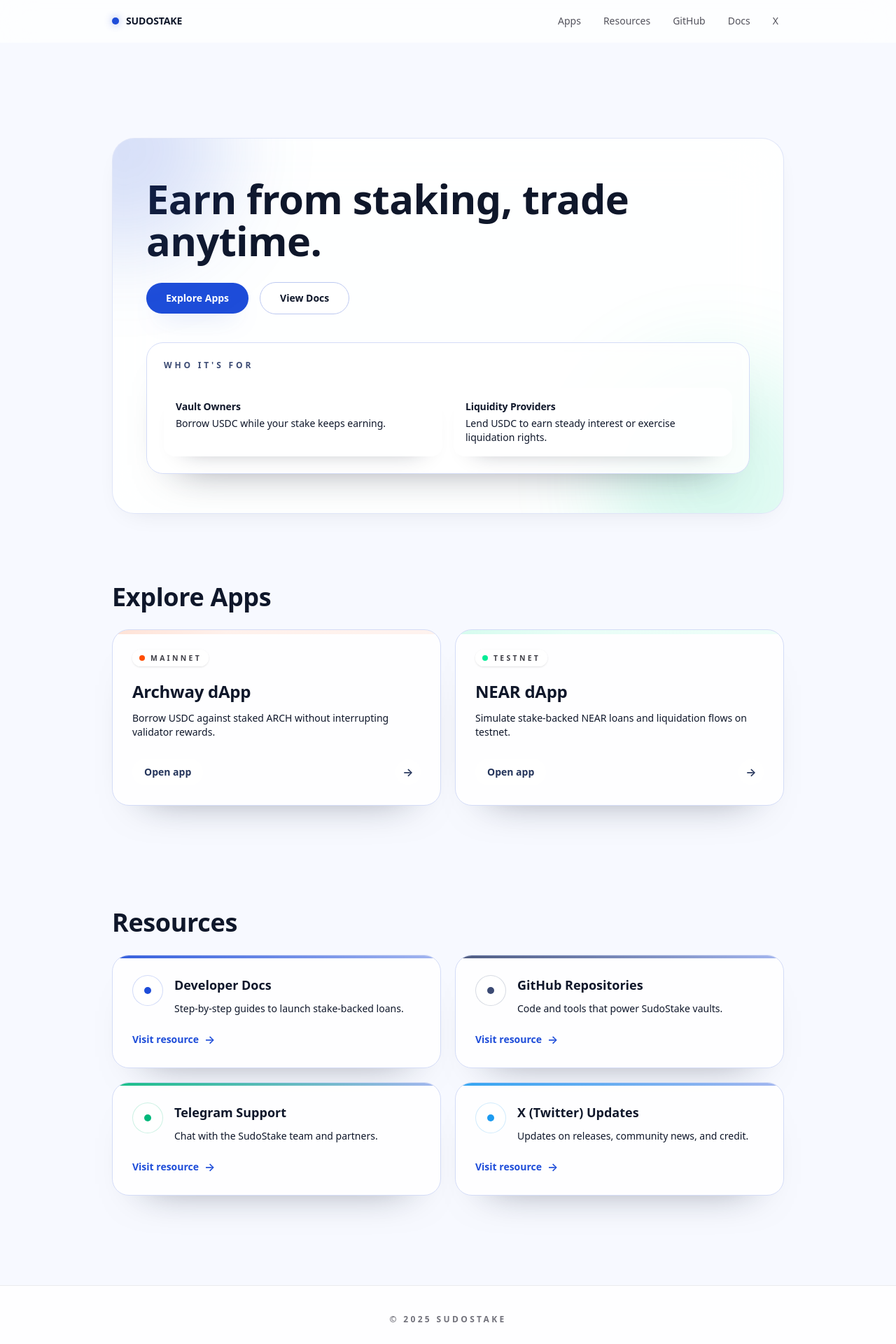
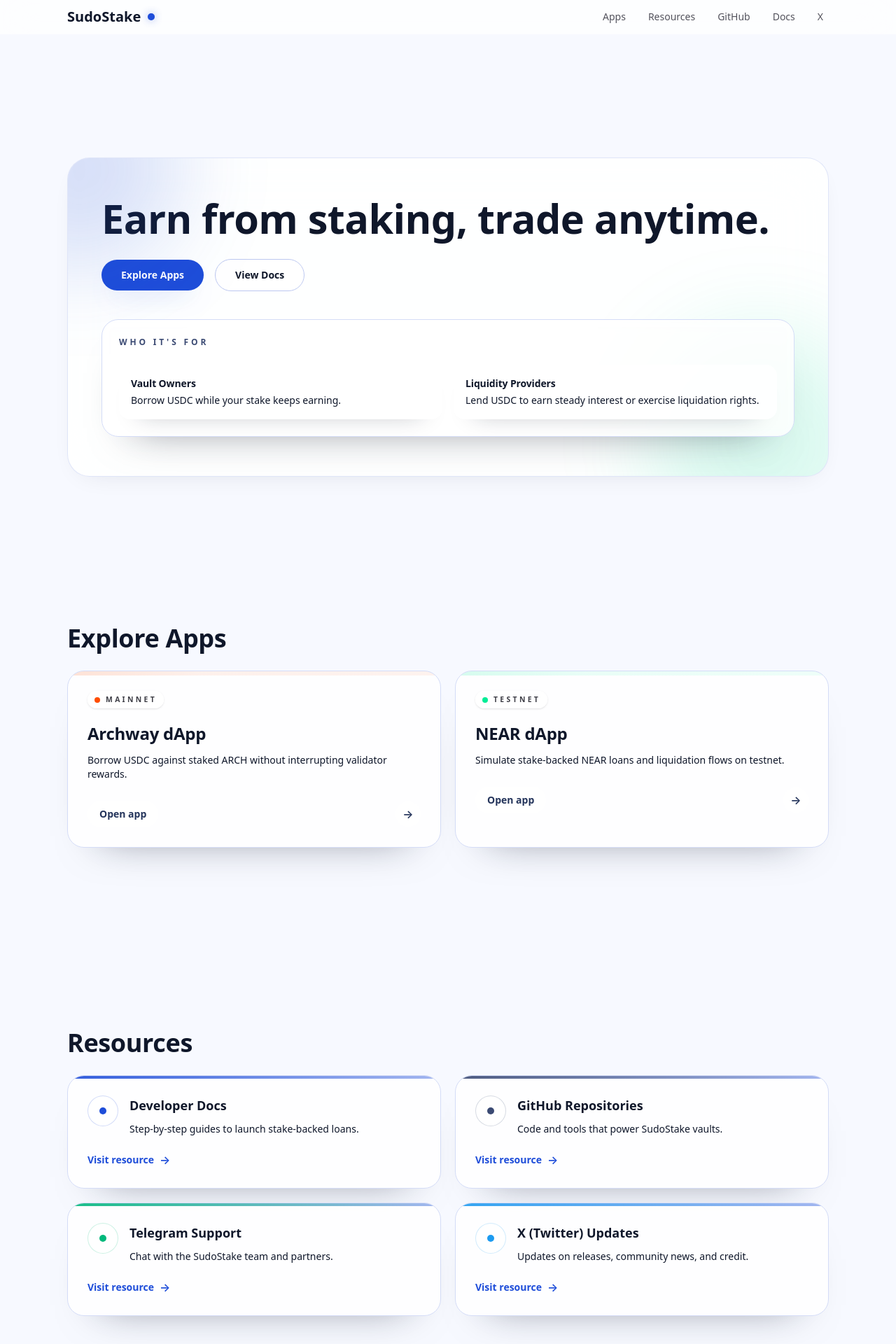
Before and after one commit to sudostake/sudostake_web, a Next.js app: page / in a window 1280 px wide. Shown: the top 1920 px of the page at 70% size. Built offline with nearby package versions, Linux system fonts and the light colour scheme.

Commit message:
Increase max width and spacing for main sections
Updated layout for HeroSection, NetworkSection, SiteHeader, ResourcesSection, and main page to use max-w-6xl instead of max-w-5xl, and adjusted margins and paddings for improved spacing and visual consistency across the site.

```diff
--- a/app/components/HeroSection.tsx
+++ b/app/components/HeroSection.tsx
@@ -13,8 +13,8 @@
 
 export function HeroSection() {
   return (
-    <section className="w-full pt-10 sm:pt-14 lg:pt-20">
-      <div className="mx-auto w-full max-w-5xl">
+    <section className="w-full mt-20 md:mt-28">
+      <div className="mx-auto w-full max-w-6xl">
         <div className="section-shell relative overflow-hidden bg-white/70 px-6 py-10 shadow-soft-elevated backdrop-blur-2xl dark:bg-zinc-950/55 sm:px-8 lg:px-12 lg:py-14">
           <div className="pointer-events-none absolute -left-28 -top-24 h-64 w-64 rounded-full bg-(--accent-primary)/18 blur-3xl sm:-left-32 sm:-top-32 sm:h-72 sm:w-72" />
           <div className="pointer-events-none absolute -bottom-28 -right-16 h-64 w-64 rounded-full bg-emerald-400/15 blur-3xl sm:h-80 sm:w-80 dark:bg-emerald-300/10" />
--- a/app/components/NetworkSection.tsx
+++ b/app/components/NetworkSection.tsx
@@ -44,8 +44,8 @@
 
 export function NetworkSection() {
   return (
-    <section id="apps" className="w-full py-12">
-      <div className="mx-auto flex w-full max-w-5xl flex-col gap-6">
+    <section id="apps" className="mt-28 w-full py-12">
+      <div className="mx-auto flex w-full max-w-6xl flex-col gap-6">
         <h2 className="text-pretty text-3xl font-semibold leading-tight text-primary-strong sm:text-4xl dark:text-zinc-100">
           Explore Apps
         </h2>
--- a/app/components/SiteHeader.tsx
+++ b/app/components/SiteHeader.tsx
@@ -33,25 +33,25 @@
 
   return (
     <header className="sticky top-0 z-40 border-b border-transparent bg-white/75 backdrop-blur-xl transition dark:bg-zinc-950/80">
-      <div className="mx-auto flex w-full max-w-5xl items-center justify-between px-5 py-4 sm:px-6 lg:px-8">
+      <div className="mx-auto flex max-w-6xl flex-wrap items-center gap-x-2 gap-y-1.5 px-4 py-1.5 sm:flex-nowrap sm:justify-between sm:px-6 sm:py-2.5 lg:px-8">
         <a
           href="#top"
-          className="inline-flex items-center gap-2.5 font-display text-sm font-semibold uppercase tracking-[0.32em] text-zinc-900 transition hover:text-[color:var(--accent-primary)] dark:text-zinc-100 dark:hover:text-[color:var(--accent-primary)]"
+          className="inline-flex items-center whitespace-nowrap text-xl font-bold text-zinc-900 transition hover:text-[color:var(--accent-primary)] dark:text-zinc-100 dark:hover:text-[color:var(--accent-primary)]"
           aria-label="SudoStake home"
         >
+          <span className="leading-none">SudoStake</span>
           <span
             aria-hidden
-            className="relative inline-flex h-2.5 w-2.5"
+            className="relative ml-2 inline-flex h-2.5 w-2.5 sm:ml-2.5"
           >
             <span className="absolute inset-0 inline-flex rounded-full bg-accent-primary/45 animate-pulse-glow" />
             <span className="relative inline-flex h-2.5 w-2.5 rounded-full bg-accent-primary shadow-[0_0_12px_rgba(30,77,217,0.45)]" />
           </span>
-          SudoStake
         </a>
         <button
           type="button"
           onClick={() => setMenuOpen((open) => !open)}
-          className="inline-flex items-center justify-center rounded-full border border-zinc-300/80 px-4 py-2 text-xs font-semibold uppercase tracking-[0.32em] text-zinc-700 transition hover:border-zinc-400 hover:text-zinc-900 focus-visible:outline focus-visible:outline-2 focus-visible:outline-offset-2 focus-visible:outline-zinc-500 dark:border-zinc-700/70 dark:text-zinc-300 dark:hover:border-zinc-500 dark:hover:text-zinc-100 dark:focus-visible:outline-zinc-400 sm:hidden"
+          className="ml-auto inline-flex items-center justify-center rounded-full border border-zinc-300/80 px-4 py-2 text-xs font-semibold uppercase tracking-[0.32em] text-zinc-700 transition hover:border-zinc-400 hover:text-zinc-900 focus-visible:outline focus-visible:outline-2 focus-visible:outline-offset-2 focus-visible:outline-zinc-500 dark:border-zinc-700/70 dark:text-zinc-300 dark:hover:border-zinc-500 dark:hover:text-zinc-100 dark:focus-visible:outline-zinc-400 sm:hidden"
           aria-expanded={menuOpen}
           aria-controls="mobile-nav"
         >
@@ -77,9 +77,9 @@
       {menuOpen ? (
         <nav
           id="mobile-nav"
-          className="border-t border-zinc-200/70 bg-white/95 px-5 py-4 text-sm text-zinc-700 shadow-sm dark:border-zinc-800/70 dark:bg-zinc-950/95 dark:text-zinc-200 sm:hidden"
+          className="border-t border-zinc-200/70 bg-white/95 px-4 py-3 text-sm text-zinc-700 shadow-sm dark:border-zinc-800/70 dark:bg-zinc-950/95 dark:text-zinc-200 sm:hidden"
         >
-          <div className="mx-auto flex w-full max-w-5xl flex-col gap-3">
+          <div className="mx-auto flex w-full max-w-6xl flex-col gap-3">
             {navLinks.map(({ label, href, external, ariaLabel }) => (
               <a
                 key={href}
--- a/app/page.tsx
+++ b/app/page.tsx
@@ -57,8 +57,8 @@
 
 function ResourcesSection() {
   return (
-    <section id="resources" className="w-full py-12">
-      <div className="mx-auto flex w-full max-w-5xl flex-col gap-6">
+    <section id="resources" className="mt-28 w-full py-12">
+      <div className="mx-auto flex w-full max-w-6xl flex-col gap-6">
         <div className="flex flex-col gap-2 sm:max-w-xl">
           <h2 className="text-pretty text-3xl font-semibold leading-tight text-primary-strong sm:text-4xl dark:text-zinc-100">
             Resources
@@ -121,14 +121,14 @@
     <div id="top" className="min-h-dvh bg-[var(--background)] text-[color:var(--text-primary)] antialiased">
       <SiteHeader />
 
-      <main className="mx-auto flex w-full max-w-5xl flex-col gap-12 px-5 pb-20 pt-14 sm:px-6 lg:px-8">
+      <main className="mx-auto flex w-full max-w-6xl flex-col gap-12 px-5 pb-20 pt-12 sm:px-6 sm:pt-16 lg:px-8">
         <HeroSection />
         <NetworkSection />
         <ResourcesSection />
       </main>
 
       <footer className="border-t border-zinc-200/70 bg-white/85 py-10 text-center text-xs text-zinc-500 dark:border-zinc-800/70 dark:bg-zinc-950/85 dark:text-zinc-400">
-        <div className="mx-auto flex w-full max-w-5xl flex-col items-center gap-2 px-5 sm:px-6 lg:px-8">
+        <div className="mx-auto flex w-full max-w-6xl flex-col items-center gap-2 px-5 sm:px-6 lg:px-8">
           <span className="font-semibold uppercase tracking-[0.28em]">© 2025 SudoStake</span>
         </div>
       </footer>
```
